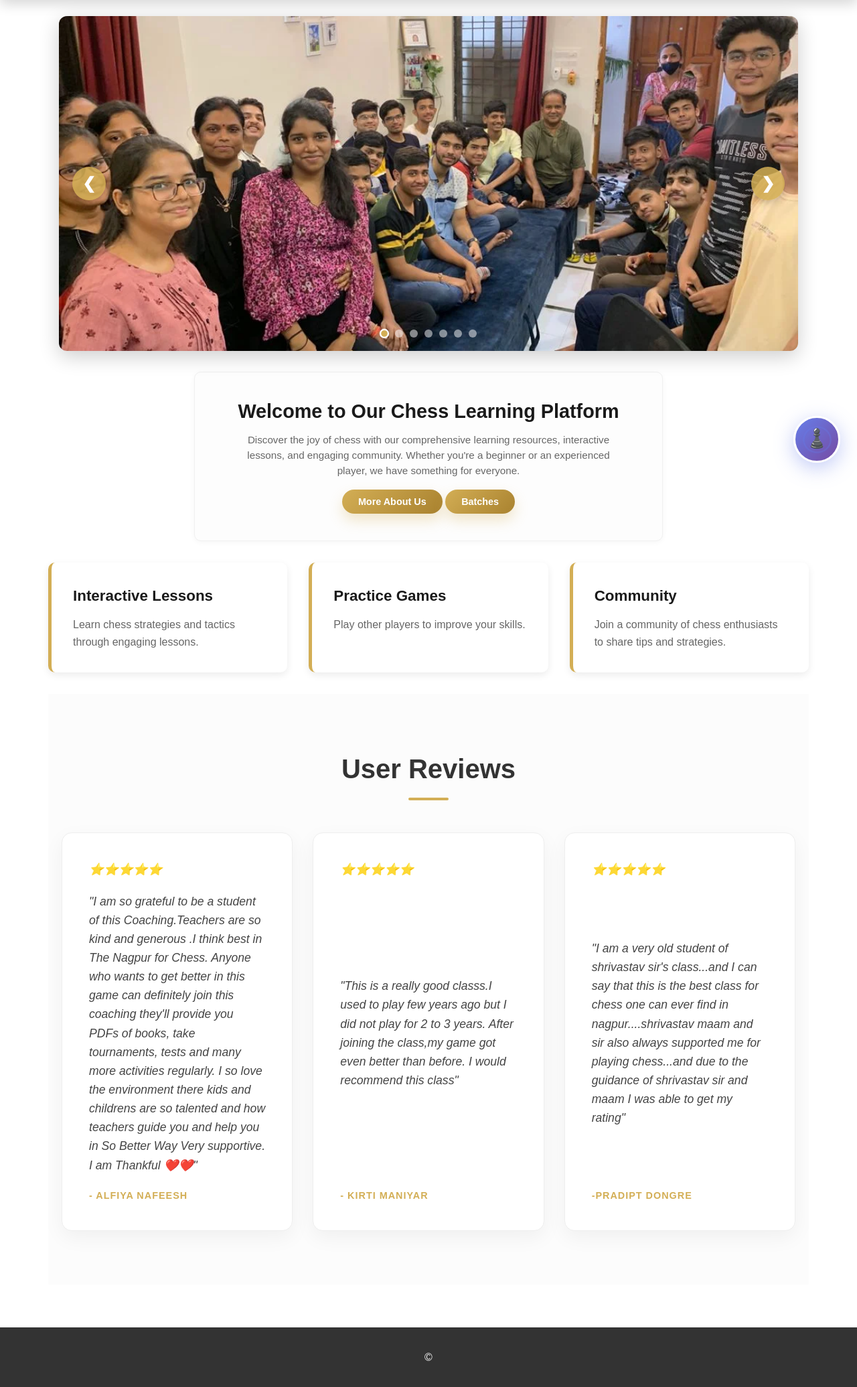
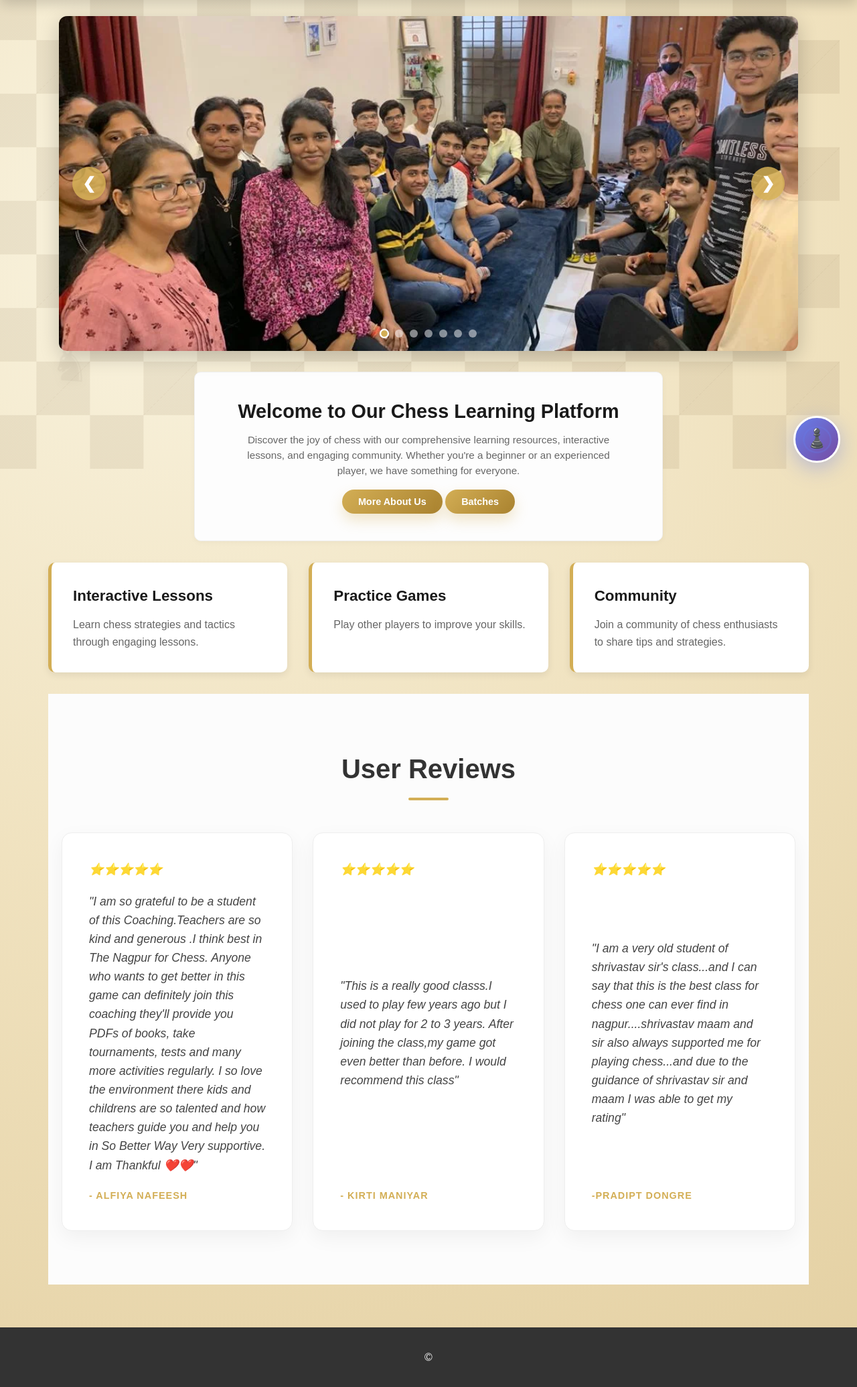
Before and after one commit to nikhilsri8052-a11y/chess-academy-app, a Flask app: page / in a window 1280 px wide. Shown: the part 84-2155 px from the top of the page at 67% size. Run offline with Flask 3, Linux system fonts and the light colour scheme.

Commit message:
Add always-on chess-themed animated background

```diff
--- a/static/css/style.css
+++ b/static/css/style.css
@@ -1447,3 +1447,59 @@ footer {
     }
 
 }
+
+
+/* Global chess-themed animated background */
+body {
+    position: relative;
+    background: radial-gradient(circle at 20% 20%, #f9f3df 0%, #f0e2bf 48%, #e4d0a2 100%);
+}
+
+.chess-bg-animation {
+    position: fixed;
+    inset: 0;
+    z-index: -1;
+    overflow: hidden;
+    pointer-events: none;
+    background-image:
+        linear-gradient(45deg, rgba(94, 62, 24, 0.08) 25%, transparent 25%),
+        linear-gradient(-45deg, rgba(94, 62, 24, 0.08) 25%, transparent 25%),
+        linear-gradient(45deg, transparent 75%, rgba(94, 62, 24, 0.08) 75%),
+        linear-gradient(-45deg, transparent 75%, rgba(94, 62, 24, 0.08) 75%);
+    background-size: 160px 160px;
+    background-position: 0 0, 0 80px, 80px -80px, -80px 0;
+    animation: board-shift 18s linear infinite;
+}
+
+.chess-bg-animation .piece {
+    position: absolute;
+    color: rgba(50, 34, 12, 0.2);
+    font-size: clamp(2rem, 5vw, 4rem);
+    animation: float-piece 13s ease-in-out infinite;
+    text-shadow: 0 4px 10px rgba(0, 0, 0, 0.08);
+}
+
+.chess-bg-animation .piece-1 { left: 8%; top: 76%; animation-delay: -3s; }
+.chess-bg-animation .piece-2 { left: 22%; top: 24%; animation-delay: -8s; }
+.chess-bg-animation .piece-3 { left: 45%; top: 65%; animation-delay: -5s; }
+.chess-bg-animation .piece-4 { left: 63%; top: 18%; animation-delay: -10s; }
+.chess-bg-animation .piece-5 { left: 80%; top: 70%; animation-delay: -1s; }
+.chess-bg-animation .piece-6 { left: 90%; top: 36%; animation-delay: -6s; }
+
+@keyframes board-shift {
+    0% { transform: translate3d(0, 0, 0); }
+    50% { transform: translate3d(-35px, -22px, 0); }
+    100% { transform: translate3d(0, 0, 0); }
+}
+
+@keyframes float-piece {
+    0%,
+    100% {
+        transform: translateY(0) rotate(0deg) scale(1);
+        opacity: 0.15;
+    }
+    50% {
+        transform: translateY(-24px) rotate(7deg) scale(1.08);
+        opacity: 0.3;
+    }
+}
--- a/templates/base.html
+++ b/templates/base.html
@@ -10,6 +10,15 @@
       {% block extra_head %}{% endblock %}
   </head>
   <body>
+      <div class="chess-bg-animation" aria-hidden="true">
+          <span class="piece piece-1">♞</span>
+          <span class="piece piece-2">♛</span>
+          <span class="piece piece-3">♝</span>
+          <span class="piece piece-4">♜</span>
+          <span class="piece piece-5">♟</span>
+          <span class="piece piece-6">♚</span>
+      </div>
+
       <nav class="navbar">
           <div class="left">
             {% if is_admin %}
```
